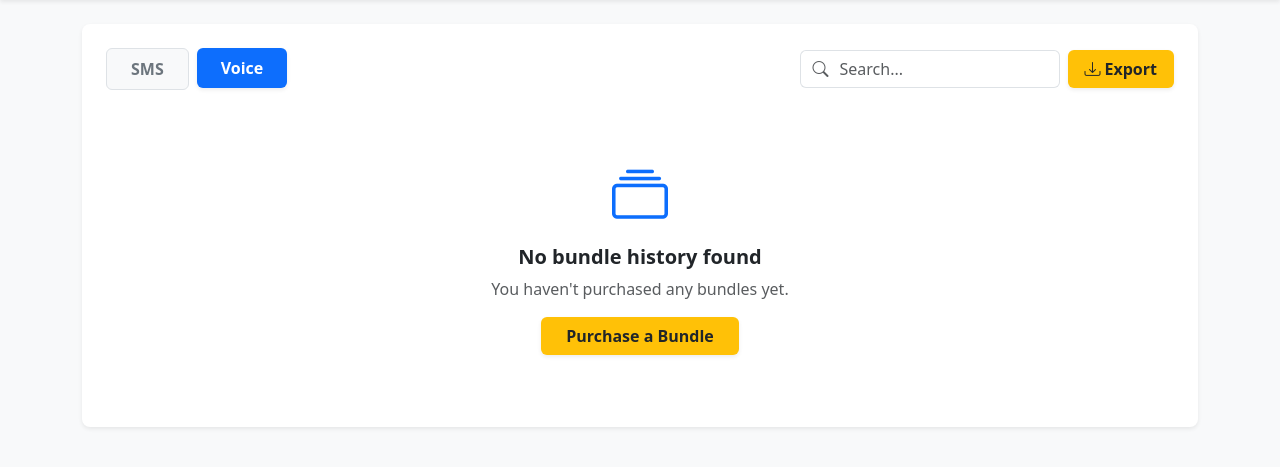
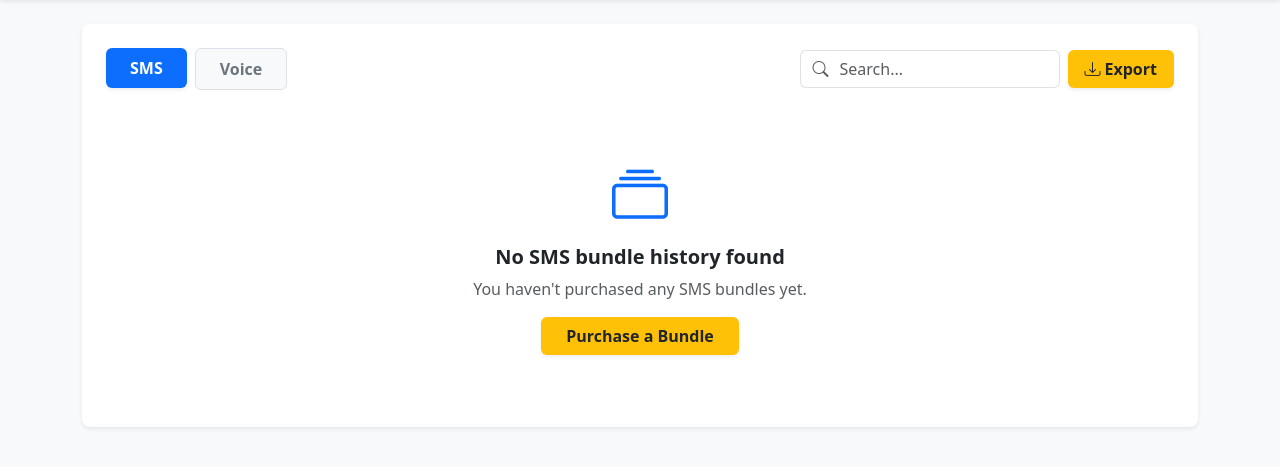
Before and after one commit to kwesidompreh53-png/stem-messaging-app, a Flask app: page /bundle-history?type=sms in a window 1280 px wide. Shown: the part 56-523 px from the top of the page. Run offline with Flask 3, Linux system fonts and the light colour scheme; a user stored in the database is signed in; some libraries are stand-ins or nearby versions.

Commit message:
Ready for Render deployment with bundle history and templates

```diff
--- a/app.py
+++ b/app.py
@@ -185,14 +185,11 @@ def buy_points():
         if amount <= 0:
             return "Amount must be greater than zero. <a href='/purchase-bundle'>Go back</a>", 400
 
-        # Automatic deduction check from main wallet balance
         if current_user.balance < amount:
             return "Insufficient funds in your main wallet! Please top up your wallet first. <a href='/purchase-bundle'>Go back</a>", 400
 
-        # Deduct automatically from main wallet
         current_user.balance -= amount
 
-        # Save bundle purchase history record
         new_bundle = BundleHistory(
             user_id=current_user.id,
             bundle_type=bundle_category,
@@ -202,7 +199,7 @@ def buy_points():
         db.session.add(new_bundle)
         db.session.commit()
 
-        return redirect(url_for('bundle_history'))
+        return redirect(url_for('bundle_history', type=bundle_category.lower()))
 
     return render_template('buy_points.html', balance=current_user.balance)
 
@@ -215,8 +212,11 @@ def wallet_history():
 @app.route('/bundle-history', methods=['GET'])
 @login_required
 def bundle_history():
-    bundles = BundleHistory.query.filter_by(user_id=current_user.id).order_by(BundleHistory.timestamp.desc()).all()
-    return render_template('bundle_history.html', bundles=bundles, balance=current_user.balance)
+    active_type = request.args.get('type', 'voice').lower()
+    query_type = 'Voice' if active_type == 'voice' else 'SMS'
+
+    bundles = BundleHistory.query.filter_by(user_id=current_user.id, bundle_type=query_type).order_by(BundleHistory.timestamp.desc()).all()
+    return render_template('bundle_history.html', bundles=bundles, balance=current_user.balance, active_type=active_type)
 
 # -----------------------------------
 
@@ -279,18 +279,15 @@ def payment_callback():
         if data.get('status') and data['data']['status'] == 'success':
             tx_data = data['data']
 
-            # Fallback extraction: check metadata first, otherwise divide Paystack's lowest currency unit by 100
             metadata = tx_data.get('metadata', {})
             deposit_amount = float(metadata.get('deposit_amount', 0))
             if deposit_amount <= 0:
                 deposit_amount = float(tx_data.get('amount', 0)) / 100.0
 
-            # Check if transaction already recorded to prevent double-crediting on refresh
             existing_tx = WalletTransaction.query.filter_by(reference=reference).first()
             if not existing_tx:
                 current_user.balance = (current_user.balance or 0.0) + deposit_amount
 
-                # Save transaction history record
                 new_tx = WalletTransaction(
                     user_id=current_user.id,
                     amount=deposit_amount,
@@ -338,7 +335,6 @@ def add_contact_web():
     db.session.commit()
     return redirect(url_for('dashboard'))
 
-# --- EXCEL CONTACT UPLOAD ROUTE USING OPENPYXL ---
 @app.route('/upload-excel', methods=['POST'])
 @app.route('/upload-contacts-excel', methods=['POST'])
 @login_required
@@ -399,7 +395,6 @@ def upload_contacts_excel():
 
     return "Invalid file format. Please upload an Excel (.xlsx or .xls) file. <a href='/'>Go back</a>", 400
 
-# Alias helper route name for backward compatibility with templates
 app.view_functions['upload_excel'] = upload_contacts_excel
 
 @app.route('/edit-contact/<int:contact_id>', methods=['GET', 'POST'])
@@ -526,7 +521,6 @@ def voice_webhook():
             db.session.commit()
     return '', 200
 
-# Global table creation for Gunicorn/Render compatibility
 with app.app_context():
     db.create_all()
 
--- a/templates/bundle_history.html
+++ b/templates/bundle_history.html
@@ -35,10 +35,10 @@
                         <!-- Interactive SMS / Voice Tabs Pills -->
                         <ul class="nav nav-pills gap-2" role="tablist">
                             <li class="nav-item" role="presentation">
-                                <button id="smsTabBtn" class="nav-link px-4 py-2 fw-semibold bg-light text-secondary border" type="button" onclick="filterBundleType('sms')">SMS</button>
+                                <a id="smsTabBtn" class="nav-link px-4 py-2 fw-semibold {% if active_type == 'sms' %}text-white bg-primary active shadow-sm{% else %}bg-light text-secondary border{% endif %}" href="{{ url_for('bundle_history', type='sms') }}">SMS</a>
                             </li>
                             <li class="nav-item" role="presentation">
-                                <button id="voiceTabBtn" class="nav-link px-4 py-2 fw-semibold text-white bg-primary active shadow-sm" type="button" onclick="filterBundleType('voice')">Voice</button>
+                                <a id="voiceTabBtn" class="nav-link px-4 py-2 fw-semibold {% if active_type == 'voice' %}text-white bg-primary active shadow-sm{% else %}bg-light text-secondary border{% endif %}" href="{{ url_for('bundle_history', type='voice') }}">Voice</a>
                             </li>
                         </ul>
                     </div>
@@ -75,7 +75,7 @@
                                 {% for b in bundles %}
                                     <tr data-type="{{ (b.bundle_type | default('Voice')) | lower }}">
                                         <td class="fw-semibold text-dark">{{ b.balance_remaining | default('58s') }}</td>
-                                        <td class="fw-bold text-dark">GHS {{ "%.2f"|format(b.amount) }}</td>
+                                        <td class="fw-bold text-dark">GHS {{ "%.2f"|format(b.cost) }}</td>
                                         <td>
                                             <span class="badge text-dark border px-2 py-1 rounded-pill fw-semibold" style="background-color: #ffc107;">
                                                 {{ b.bundle_type | default('Voice') }}
@@ -94,8 +94,8 @@
                         <div class="mb-3 text-primary">
                             <i class="bi bi-collection display-4"></i>
                         </div>
-                        <h5 class="text-dark fw-semibold">No bundle history found</h5>
-                        <p class="text-muted mb-3">You haven't purchased any bundles yet.</p>
+                        <h5 class="text-dark fw-semibold">No {{ active_type | upper }} bundle history found</h5>
+                        <p class="text-muted mb-3">You haven't purchased any {{ active_type | upper }} bundles yet.</p>
                         <a href="{{ url_for('buy_points') }}" class="btn fw-semibold px-4 shadow-sm text-dark" style="background-color: #ffc107;">Purchase a Bundle</a>
                     </div>
                 {% endif %}
@@ -107,38 +107,15 @@
     <!-- Bootstrap JS Bundle -->
     <script src="https://cdn.jsdelivr.net/npm/bootstrap@5.3.0/dist/js/bootstrap.bundle.min.js"></script>
 
-    <!-- Tab Filtering and Live Search Scripts -->
+    <!-- Live Search Script -->
     <script>
-        let currentTypeFilter = 'voice'; // Default active tab is Voice
-
-        function filterBundleType(type) {
-            currentTypeFilter = type;
-            let smsBtn = document.getElementById('smsTabBtn');
-            let voiceBtn = document.getElementById('voiceTabBtn');
-
-            if (type === 'sms') {
-                smsBtn.className = "nav-link px-4 py-2 fw-semibold text-white bg-primary active shadow-sm";
-                voiceBtn.className = "nav-link px-4 py-2 fw-semibold bg-light text-secondary border";
-            } else {
-                voiceBtn.className = "nav-link px-4 py-2 fw-semibold text-white bg-primary active shadow-sm";
-                smsBtn.className = "nav-link px-4 py-2 fw-semibold bg-light text-secondary border";
-            }
-
-            applyFilters();
-        }
-
-        function applyFilters() {
+        function applySearch() {
             let searchFilter = document.getElementById('bundleSearch').value.toLowerCase();
             let rows = document.querySelectorAll('#bundleTableBody tr');
 
             rows.forEach(row => {
-                let rowType = row.getAttribute('data-type');
                 let rowText = row.textContent.toLowerCase();
-
-                let matchesType = (rowType.includes(currentTypeFilter));
-                let matchesSearch = rowText.includes(searchFilter);
-
-                if (matchesType && matchesSearch) {
+                if (rowText.includes(searchFilter)) {
                     row.style.display = '';
                 } else {
                     row.style.display = 'none';
@@ -146,12 +123,7 @@
             });
         }
 
-        document.getElementById('bundleSearch').addEventListener('keyup', applyFilters);
-
-        // Initial filter run on page load
-        window.addEventListener('DOMContentLoaded', () => {
-            filterBundleType('voice');
-        });
+        document.getElementById('bundleSearch').addEventListener('keyup', applySearch);
     </script>
 </body>
 </html>
```
